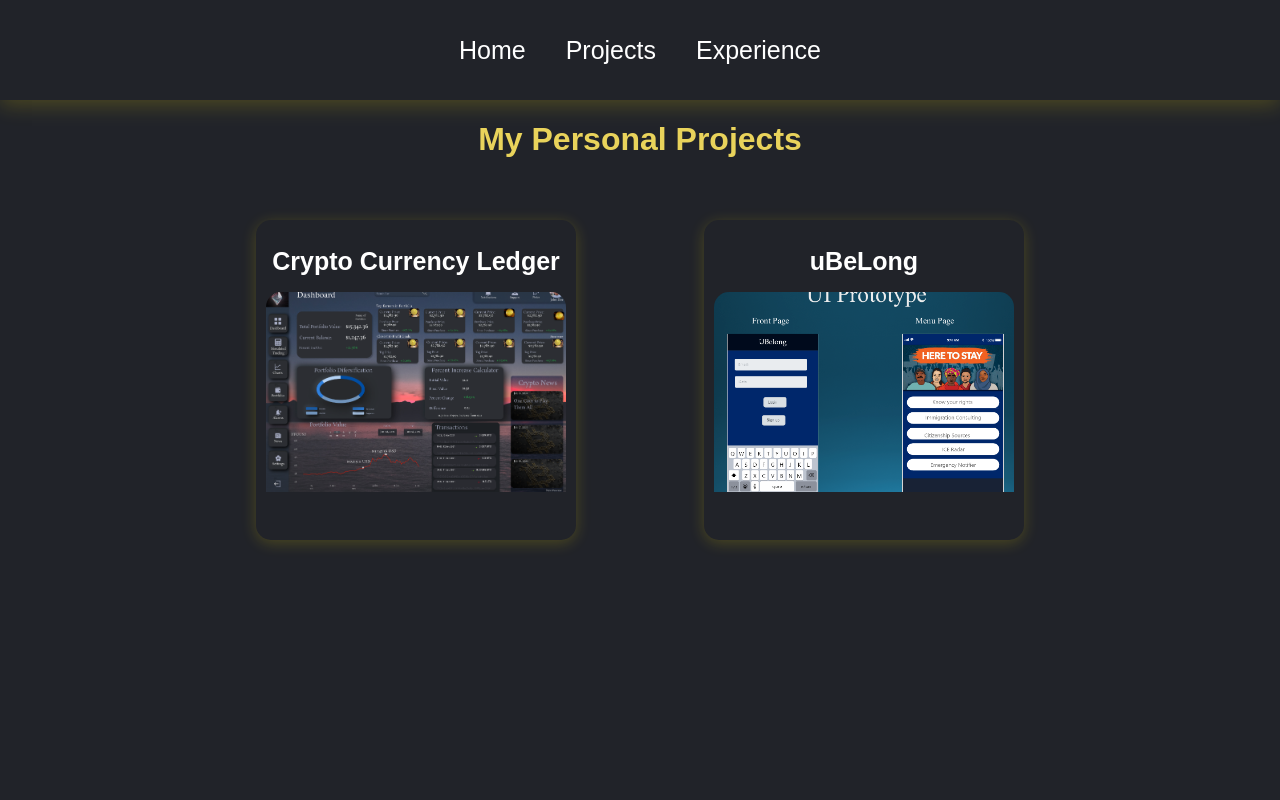
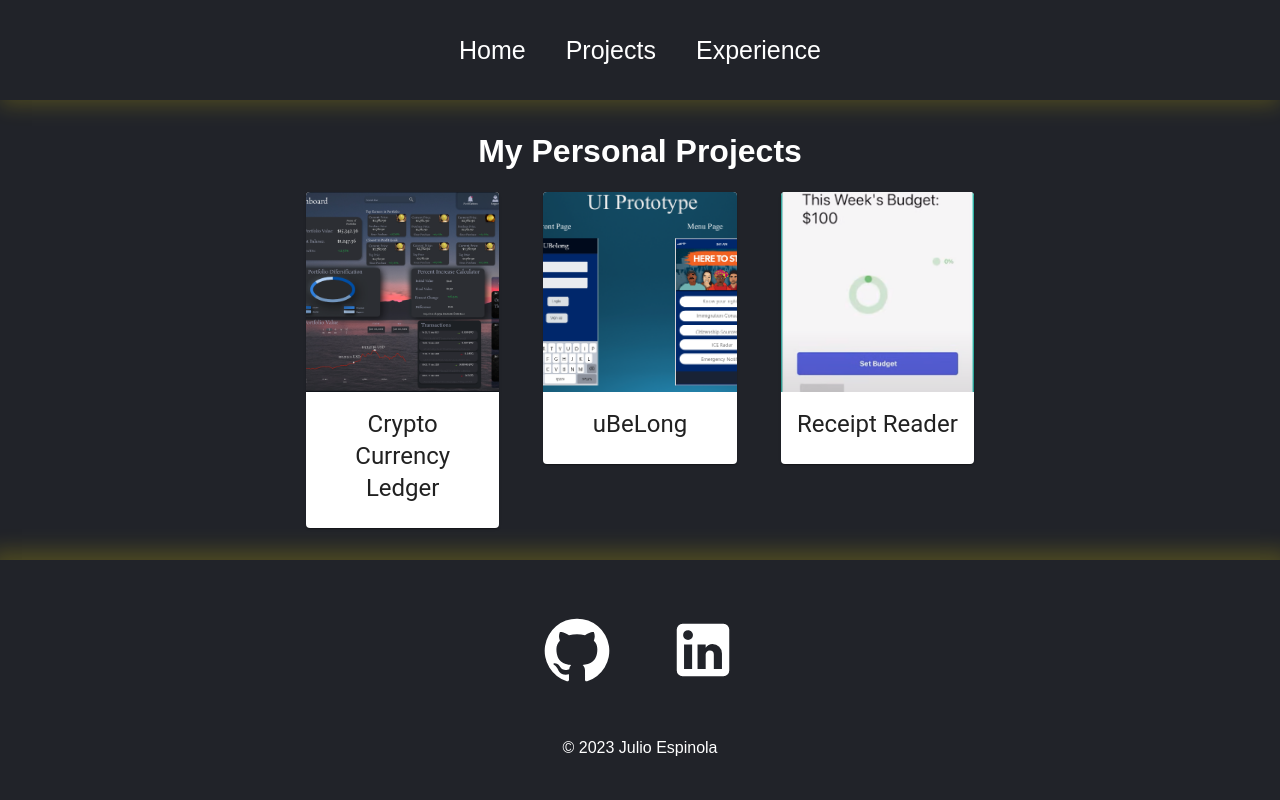
Before and after one commit to JulioSEspinola/Portfolio-2.0, a React (Create React App) app in the folder portfolio/: page /projects in a window 1280 px wide. Shown: the top 800 px of the page. Built offline with nearby package versions, Linux system fonts and the light colour scheme.

Commit message:
Refactored css to fix the project list display and fixed footer spacing

```diff
--- a/portfolio/package.json
+++ b/portfolio/package.json
@@ -7,7 +7,8 @@
     "@emotion/react": "^11.10.5",
     "@emotion/styled": "^11.10.5",
     "@mui/icons-material": "^5.11.0",
-    "@mui/material": "^5.11.3",
+    "@mui/material": "^5.16.7",
+    "@mui/styled-engine-sc": "^6.1.0",
     "@testing-library/jest-dom": "^5.16.5",
     "@testing-library/react": "^13.4.0",
     "@testing-library/user-event": "^13.5.0",
@@ -18,6 +19,7 @@
     "react-router-dom": "^6.6.1",
     "react-scripts": "5.0.1",
     "react-vertical-timeline-component": "^3.6.0",
+    "styled-components": "^6.1.13",
     "usestate": "^1.1.3",
     "vertical-timeline": "^2.0.0",
     "web-vitals": "^2.1.4"
--- a/portfolio/src/App.css
+++ b/portfolio/src/App.css
@@ -1,19 +1,14 @@
 .App{
-    width: 100%;
-    height:auto;
     display: flex;
     flex-direction: column;
+    min-height: 100vh; /* Full height of the viewport */
     font-family: Arial, Helvetica, sans-serif;
-    background-color: #212329;
-    position:absolute;
     text-align: center;
 }
 
-html{
+html, body{
     background-color: #212329 ;
+    height: 100%;
+    margin:0;
+    padding:0;
 }
-
-body{
-    padding:0;
-    margin: 0;
-}
--- a/portfolio/src/components/ProjectItem.js
+++ b/portfolio/src/components/ProjectItem.js
@@ -1,16 +1,31 @@
 import React from 'react';
-import {useNavigate }from "react-router-dom";
+import { useNavigate } from 'react-router-dom';
+import Card from '@mui/material/Card';
+import CardActionArea from '@mui/material/CardActionArea';
+import CardMedia from '@mui/material/CardMedia';
+import CardContent from '@mui/material/CardContent';
+import Typography from '@mui/material/Typography';
 
-function ProjectItem({image, name, id}) {
+function ProjectItem({ image, name, id }) {
   const navigate = useNavigate();
+
   return (
-    <div className='projectItem' onClick={() => {navigate("/project/" + id)
-    }}>
-      <h1>
-          {name}
-      </h1>
-      <div  style={{backgroundImage: `url(${image})`}} className="bgImage"/>
-    </div>
-  )
+    <Card sx={{ maxWidth: 345 }} onClick={() => navigate("/project/" + id)}>
+      <CardActionArea>
+        <CardMedia
+          component="img"
+          height="200"
+          image={image}
+          alt={name}
+        />
+        <CardContent>
+          <Typography gutterBottom variant="h5" component="div">
+            {name}
+          </Typography>
+        </CardContent>
+      </CardActionArea>
+    </Card>
+  );
 }
-export default ProjectItem
+
+export default ProjectItem;
--- a/portfolio/src/helpers/ProjectList.js
+++ b/portfolio/src/helpers/ProjectList.js
@@ -18,4 +18,11 @@ export const ProjectList = [
         description: "uBelong is a web application developed during my internship at ThoughtWorks with the purpose to keep historically marginalized communites aware of their rights and prevent family separation. uBelong provides features that are community driven, has an accessible design, a central location of resources and legal support.",
         link:"https://github.com/JulioSEspinola/tw-na-internship-project"
     },
+    {
+        id:3,
+        name: "Receipt Reader",
+        image: Project3,
+        description: "The Reciept Reader project is a project for the CS 481 Capstone class at Central Washington University. The purpose of this project is to allow users to keep track of their expenses by gathering important information from the reciepts of the stores that they shop from.",
+        link:"https://github.com/Reciept-reader/reciept-reader"
+    },
 ]
--- a/portfolio/src/pages/Projects.js
+++ b/portfolio/src/pages/Projects.js
@@ -1,20 +1,29 @@
 import React from 'react';
 import ProjectItem from '../components/ProjectItem';
 import '../styles/Project.css';
-import {ProjectList} from '../helpers/ProjectList'
+import { ProjectList } from '../helpers/ProjectList';
+import Box from '@mui/material/Box';
+import Grid from '@mui/material/Grid';
 
 function Projects() {
   return (
     <>
-      <div className='projects'>
-        <h1 className='projects-tittle'> My Personal Projects</h1>
-        <div className='projectList'>
-        {ProjectList.map((project, idx) => {
-          return <ProjectItem key ={project.id} id={idx} name={project.name} image={project.image}/>;
-        })}
-        </div>
-      </div>
+      <Box className='projects'>
+        <h1 className='projects-title'>My Personal Projects</h1>
+        <Grid container spacing={3}  justifyContent="center" className='projectList'>
+          {ProjectList.map((project, idx) => (
+            <Grid item xs={12} sm={6} md={8} lg={2} key={project.id}>
+              <ProjectItem
+                id={idx}
+                name={project.name}
+                image={project.image}
+              />
+            </Grid>
+          ))}
+        </Grid>
+      </Box>
     </>
   );
 }
-export default Projects
+
+export default Projects;
--- a/portfolio/src/styles/Footer.css
+++ b/portfolio/src/styles/Footer.css
@@ -1,14 +1,16 @@
 .footer {
     width: 100%;
-    height: 200px;
+    min-height: 200px; /* Allows the footer to expand if needed */
     background: #212329;
     display: flex;
     justify-content: center;
     align-items: center;
     flex-direction: column;
-    padding-top: 10px;
-    /* margin-top: 200px; */
+    gap: 10px; /* Use gap to space items vertically instead of padding */
     box-shadow: rgba(252, 227, 4, 0.2) 0px 0px 20px 10px;
+    /* Optional for sticky footer */
+    margin-top: auto;
+    padding: 20px 0; /* Adjust padding for more breathing room */
   }
 
 .socialMedia svg {
--- a/portfolio/src/styles/Project.css
+++ b/portfolio/src/styles/Project.css
@@ -4,10 +4,11 @@
   justify-content: center;
   align-items: center;
   flex-direction: column;
-    /* box-shadow: rgba(252, 227, 4, 0.2) 0px -10px 10px 0px; */
-    color:#f0f0f0;
+  color: #f0f0f0;
   position: relative;
-    margin-bottom:500px;
+  flex-grow: 1; /* Allows the .projects section to expand if needed */
+  padding-bottom: 20px; /* Adds space at the bottom without excessive margin */
+  margin-bottom: 0; /* Remove the large margin */
 }
   .projects .projectTitle {
     text-align: center;
@@ -17,11 +18,11 @@
   }
 
   .projectList {
-    width: 70vw;
-    height: auto;
     display: grid;
-    grid-template-columns: 1fr 1fr 1fr;
-    place-items: center;
+    grid-template-columns: repeat(auto-fill, minmax(300px, 1fr));
+    gap: 20px;
+    justify-content: center;
+    padding: 0;
   }
 
   /* MENU ITEM STYLING */
```
Also changed, not shown: 1 other file (tests, documents, lock files or other folders). Lines whose indentation alone changed are shown as unchanged.
